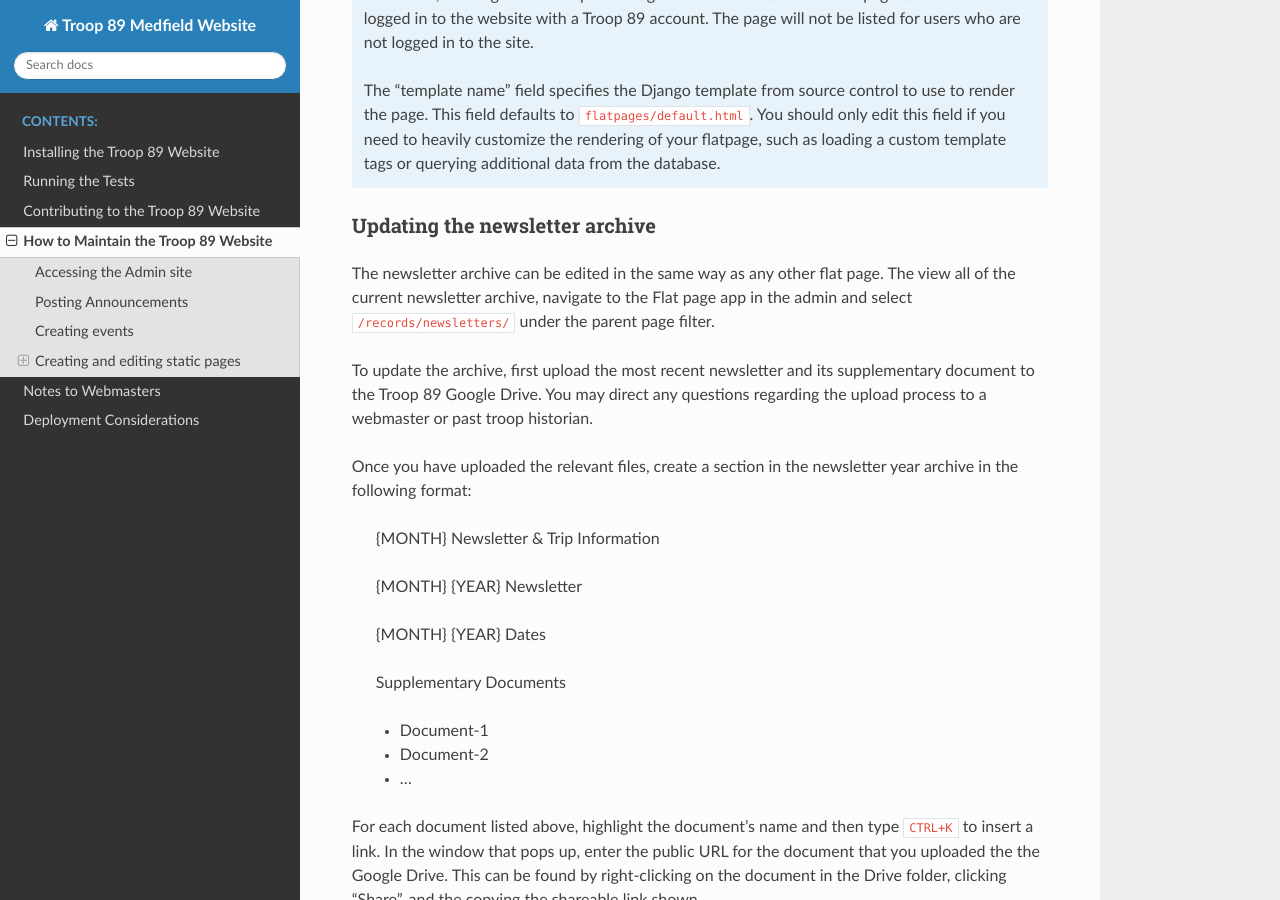
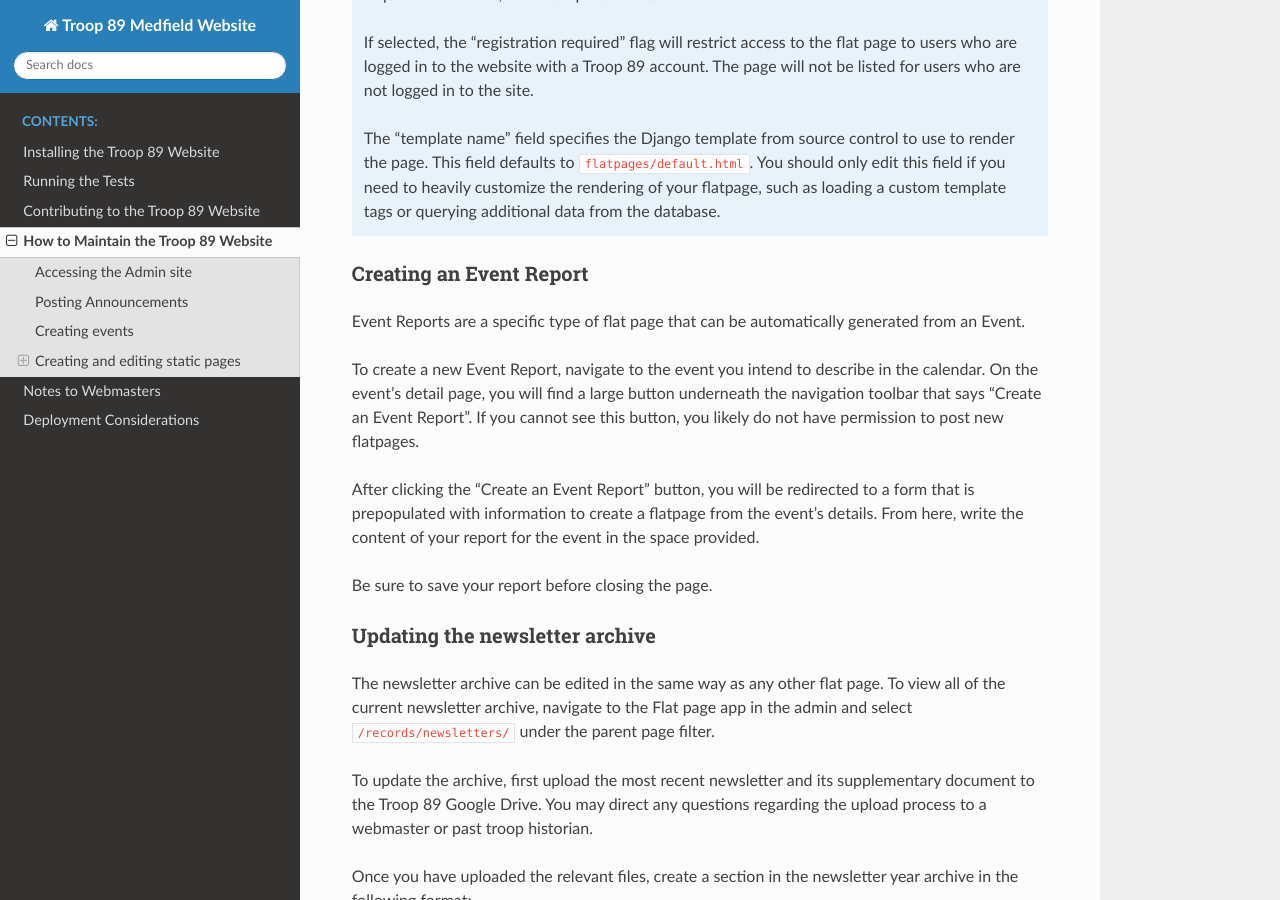
Before and after one commit to brianschubert/troop89medfield.org, a Sphinx documentation site: the page built from docs/maintenance.rst, in a window 1280 px wide and 900 px high, scrolled down 2158 px. Built offline with Sphinx 7.4.7 and the Read the Docs theme 2.0.0, drawn with Linux system fonts in a browser that asks for light colours; some of the changed text lies outside the part shown.

Commit message:
Add instructions on creating event report to maintenance docs

```diff
--- a/docs/maintenance.rst
+++ b/docs/maintenance.rst
@@ -49,6 +49,8 @@ From the admin site, navigate to the Events | Events | Add Event.
 
 In the announcement creation form, provide a title, type, description, and start and end time for the event. Currently, event descriptions can be written in either plain text or `Markdown`_. For a brief tutorial on how to stylize writing with Markdown, see GitHub's `Mastering Markdown`_ guide. In the future, a rich WYSIWYG editor may be provided for announcement creation, such as the one available for flatpage creation.
 
+For information on how to create a report for an event, see :ref:`create-event-report`.
+
 .. admonition:: Advanced
 
     At the bottom of the event creation form, you will find a collapsed fieldset title "Advanced". Expanding this fieldset will give you access to one additional fields: the slug.
@@ -76,10 +78,23 @@ Take particular care when picking the URL for the new page. The URL that you pro
 
     The "template name" field specifies the Django template from source control to use to render the page. This field defaults to ``flatpages/default.html``. You should only edit this field if you need to heavily customize the rendering of your flatpage, such as loading a custom template tags or querying additional data from the database.
 
+.. _create-event-report:
+
+Creating an Event Report
+^^^^^^^^^^^^^^^^^^^^^^^^
+
+Event Reports are a specific type of flat page that can be automatically generated from an Event.
+
+To create a new Event Report, navigate to the event you intend to describe in the calendar. On the event's detail page, you will find a large button underneath the navigation toolbar that says "Create an Event Report". If you cannot see this button, you likely do not have permission to post new flatpages.
+
+After clicking the "Create an Event Report" button, you will be redirected to a form  that is prepopulated with information to create a flatpage from the event's details. From here, write the content of your report for the event in the space provided.
+
+Be sure to save your report before closing the page.
+
 Updating the newsletter archive
 ^^^^^^^^^^^^^^^^^^^^^^^^^^^^^^^
 
-The newsletter archive can be edited in the same way as any other flat page. The view all of the current newsletter archive, navigate to the Flat page app in the admin and select ``/records/newsletters/`` under the parent page filter.
+The newsletter archive can be edited in the same way as any other flat page. To view all of the current newsletter archive, navigate to the Flat page app in the admin and select ``/records/newsletters/`` under the parent page filter.
 
 To update the archive, first upload the most recent newsletter and its supplementary document to the Troop 89 Google Drive. You may direct any questions regarding the upload process to a webmaster or past troop historian.
 
```
Also changed, not shown: other parts of docs/maintenance.rst (+1 -1 lines).
